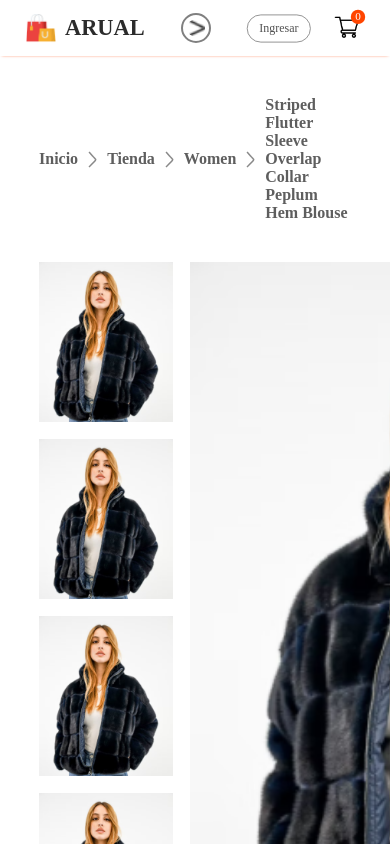
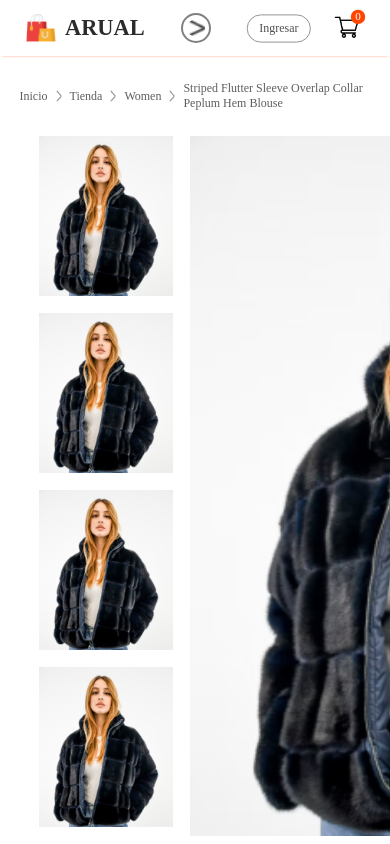
Before and after one commit to luis13xd/arual, a React (Create React App) app: page /product/1 in a window 390 px wide. Shown: the top 844 px of the page. Built offline with nearby package versions, Linux system fonts and the light colour scheme.

Commit message:
responsive link

```diff
--- a/src/Components/Breadcrums/Breadcrum.css
+++ b/src/Components/Breadcrums/Breadcrum.css
@@ -1,7 +1,7 @@
-.breadcrum{
+.breadcrum {
     display: flex;
     align-items: center;
-    gap: 10px;
+    gap: 20px;
     color: #5e5e5e;
     font-size: 16px;
     font-weight: 600;
@@ -9,3 +9,33 @@
     text-transform: capitalize;
     width: 80%;
 }
+
+@media(max-width:1024px) {
+    .breadcrum {
+        gap: 15px;
+        font-size: 15px;
+        margin: 35px auto;
+        width: 80%;
+    }
+}
+
+@media(max-width:800px) {
+    .breadcrum {
+        gap: 10px;
+        font-size: 14px;
+        margin: 30px auto;
+        width: 90%;
+    }
+}
+
+@media(max-width:500px) {
+    .breadcrum {
+        gap: 8px;
+        font-size: 12px;
+        margin: 25px auto;
+        font-weight: 500;
+    }
+    .breadcrum img{
+        width: 6px;
+    }
+}
```
